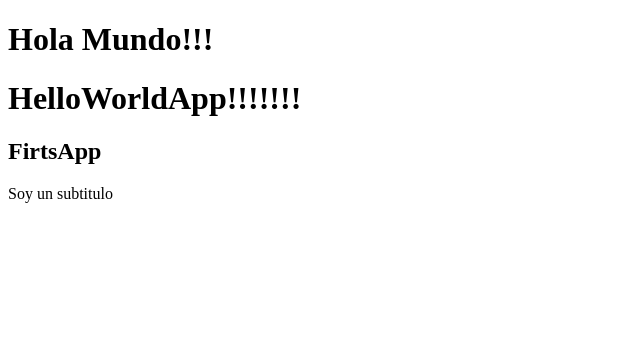
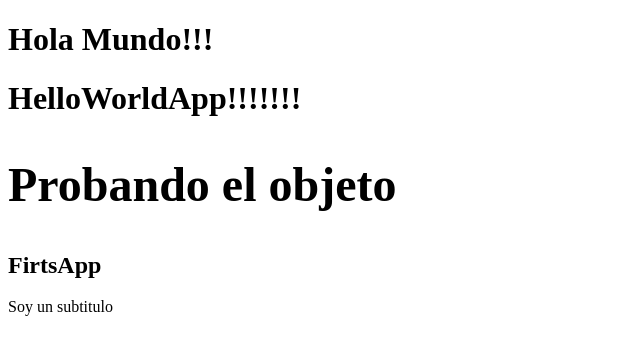
Before and after one commit to Nau-c/React-de-cero-a-experto, a React (Vite) app in the folder 03-counter-app-vite/: page / in a window 1280 px wide. Shown: the top 354 px of the page, without its empty margins (0-640 px from the left). Built offline with nearby package versions, Linux system fonts and the light colour scheme.

Commit message:
call functions in components

```diff
--- a/03-counter-app-vite/src/FirtsApp.jsx
+++ b/03-counter-app-vite/src/FirtsApp.jsx
@@ -1,11 +1,27 @@
 import React from "react";
 
-export const FirtsApp = () => {
+const message = {
+    message: 'Probando el objeto',
+    title: 'Nauzet'
+
+}
+
+const getSaludo = () => {
+    if ( message ) {
+        return <h2>{ message.message }</h2>
+    } else {
+        return <h2>Saludo por defecto</h2>
+    }
+}
+
+    export const FirtsApp = () => {
 
     return (
         <>
-        <h2>FirtsApp</h2>
-        <p>Soy un subtitulo</p>
+            <h1> { getSaludo() } </h1>
+            <h2>FirtsApp</h2>
+            <p>Soy un subtitulo</p>
+            {/* <p>{ JSON.stringify( message ) }</p> */}
         </>
 
     )
```
